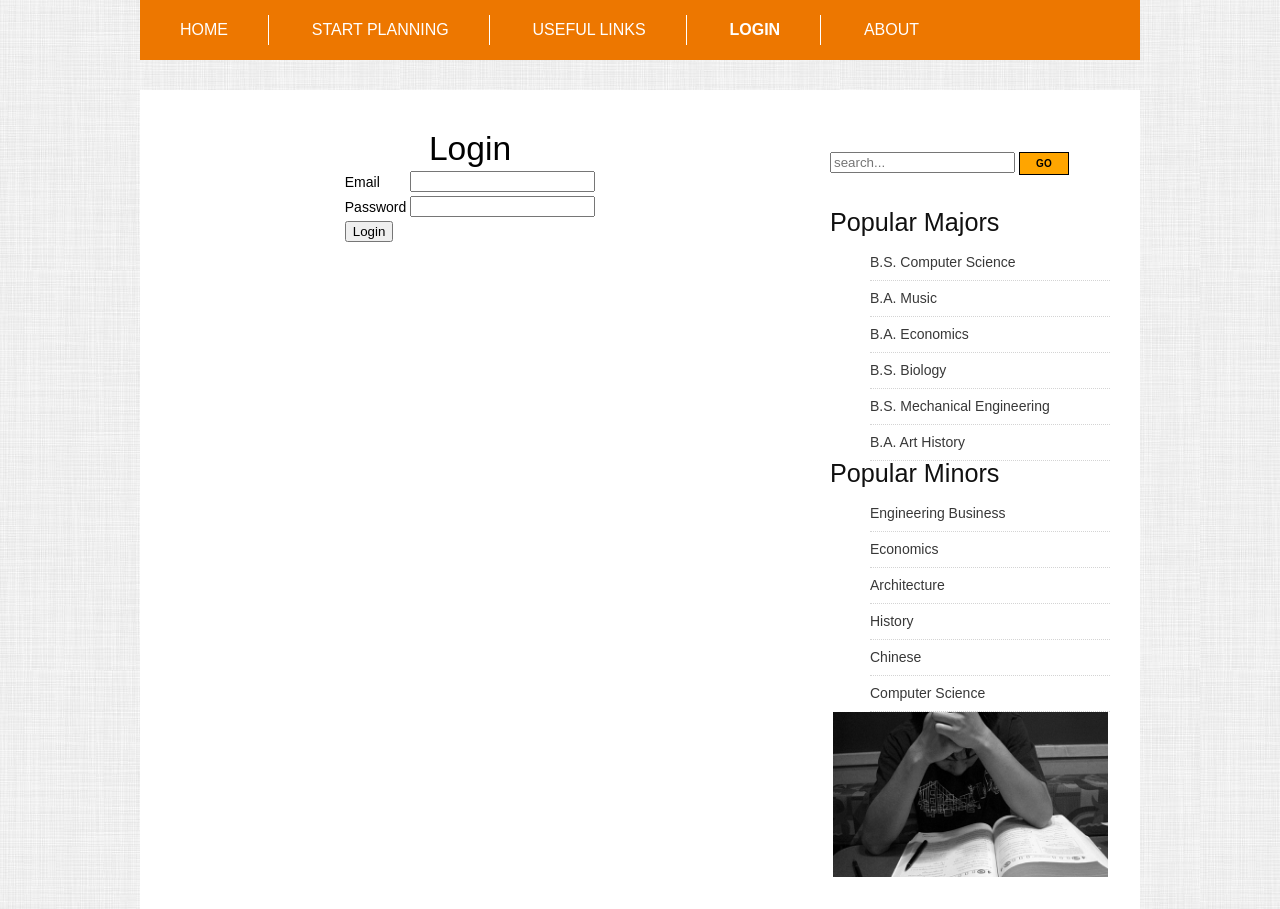
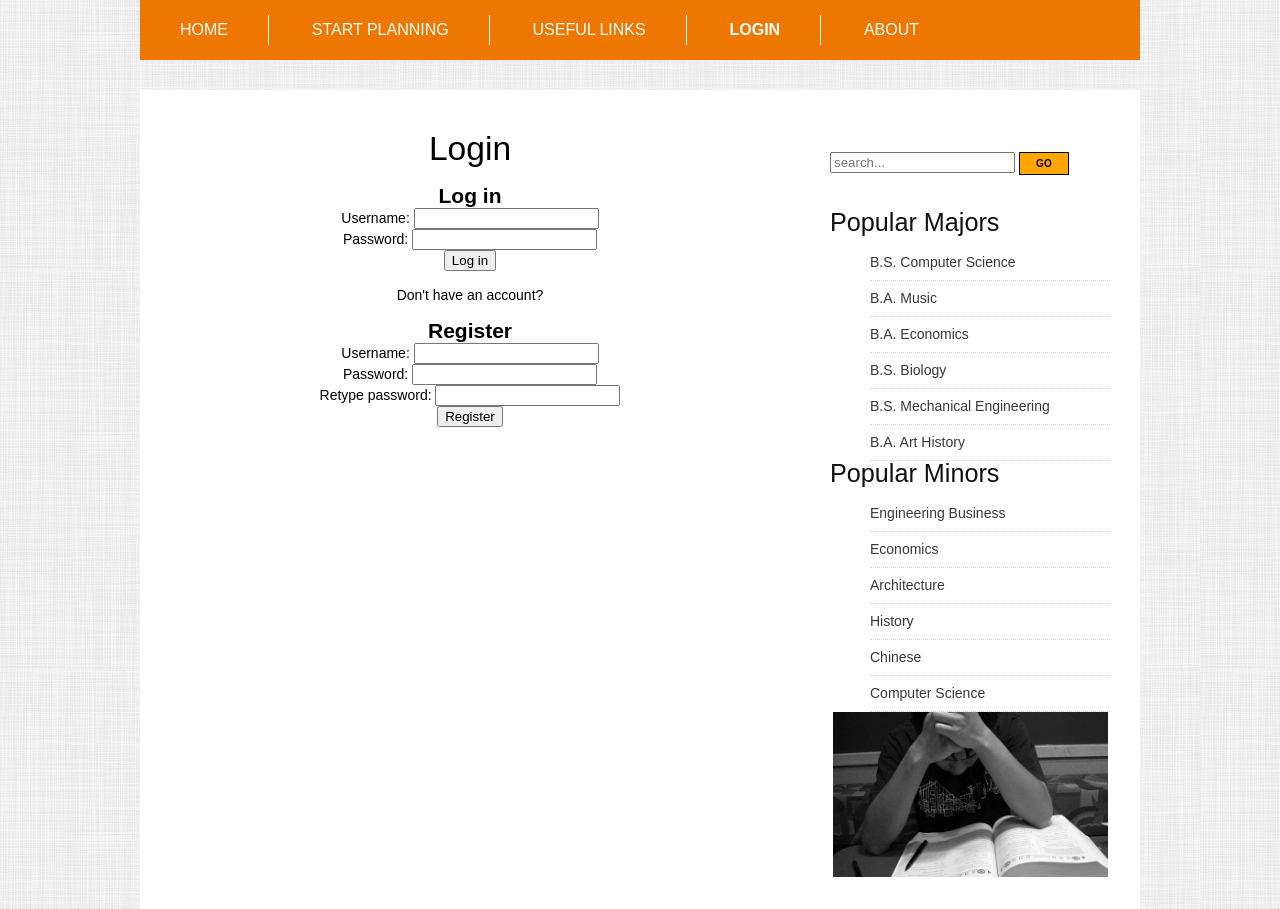
Before and after one commit to Raytray/Mor, a PHP site: page /login.html in a window 1280 px wide. Shown: the part 130-1039 px from the top of the page. Run offline with PHP 8.4, Linux system fonts and the light colour scheme.

```diff
--- a/create-table.php
+++ b/create-table.php
@@ -1,6 +1,6 @@
 <?php
 //Connect to MySQL
-mysql_connect('host', 'database', 'password') or die (mysql_error());
+mysql_connect('localhost', 'root', 'hollow') or die (mysql_error());
 //Select database
 mysql_select_db('database') or die (mysql_error());
 //Create the table
--- a/index.php
+++ b/index.php
@@ -13,7 +13,7 @@ Username: <input type="text" name="username"/><br />
 Password: <input type="password" name="password"/><br />
 <input type="submit" value="Log in"/>
 
-Don't have an account?
+Don\'t have an account?
 
 </form>
 <form action="register.php" method="post"><br/>
--- a/login.html
+++ b/login.html
@@ -35,19 +35,22 @@
 	<div id="content" class="post">
 	  <h2 class="Title">Login</h2>
 	<div align="center">
-	<form name="login" action="#" onsubmit="handleClick()">
-	  <table class="form">
-	    <tr>
-	      <td>Email</td>
-	      <td><input name="email" type="email" required="required" /></td>
-	    </tr>
-	    <tr>
-	      <td>Password</td>
-	      <td><input name="password" type="password" required="required" /></td>
-	    </tr>
-	    <tr><td colspan="2"><input type="submit" value="Login" />
-	      </tr>
-	    </table>
+	  <form action="login.php" method="post"><br />
+	    <b style="font-size:150%;">Log in</b><br />
+	    Username: <input type="text" name="username"/><br />
+	    Password: <input type="password" name="password"/><br />
+	    <input type="submit" value="Log in"/>
+<br /><br />
+
+	    Don't have an account?
+
+	  </form>
+	  <form action="register.php" method="post"><br/>
+	    <b style="font-size:150%;">Register</b><br/>
+	    Username: <input type="text" name="username"/><br/>
+	    Password: <input type="password" name="password"/><br/>
+	    Retype password: <input type="password" name="retype-password"/><br />
+	    <input type="submit" value="Register" />
 	  </form>
 	</div>
 	</div>
```
